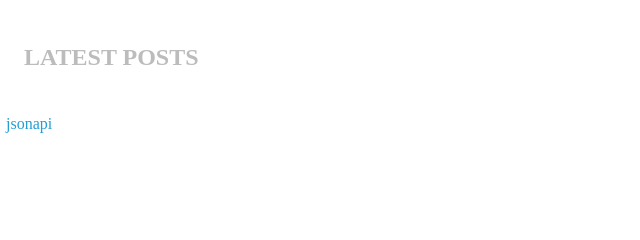
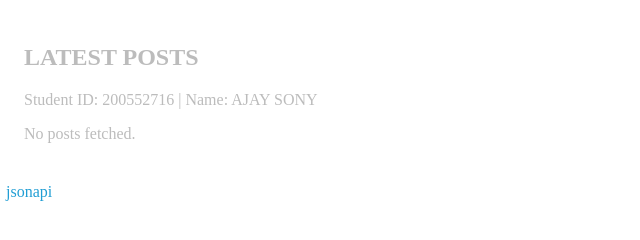
Before and after one commit to AjaySony/Assignment-04, a plain HTML site: page index.html in a window 1280 px wide. Shown: the whole page, without its empty margins (0-640 px from the left). Drawn offline with Linux system fonts and the light colour scheme; files that its build step writes are made by us from their sources; no server answers.

Commit message:
Update index.html

```diff
--- a/index.html
+++ b/index.html
@@ -1,7 +1,7 @@
 <!DOCTYPE html>
 <html>
     <head>
-        <link rel="stylesheet" href="css/styles.css" />
+        <link rel="stylesheet" href="styles.css" />
     </head>
     <body>
         <div id="post-section">
@@ -9,7 +9,7 @@
             <div id="post-items-container"></div>
         </div>
         <a href="https://jsonapi.org" target="_blank">jsonapi</a>
-        <script src="js/scripts.js"></script>
+        <script src="scripts.js"></script>
         <script>
             listPosts('post-items-container');
         </script>
```
